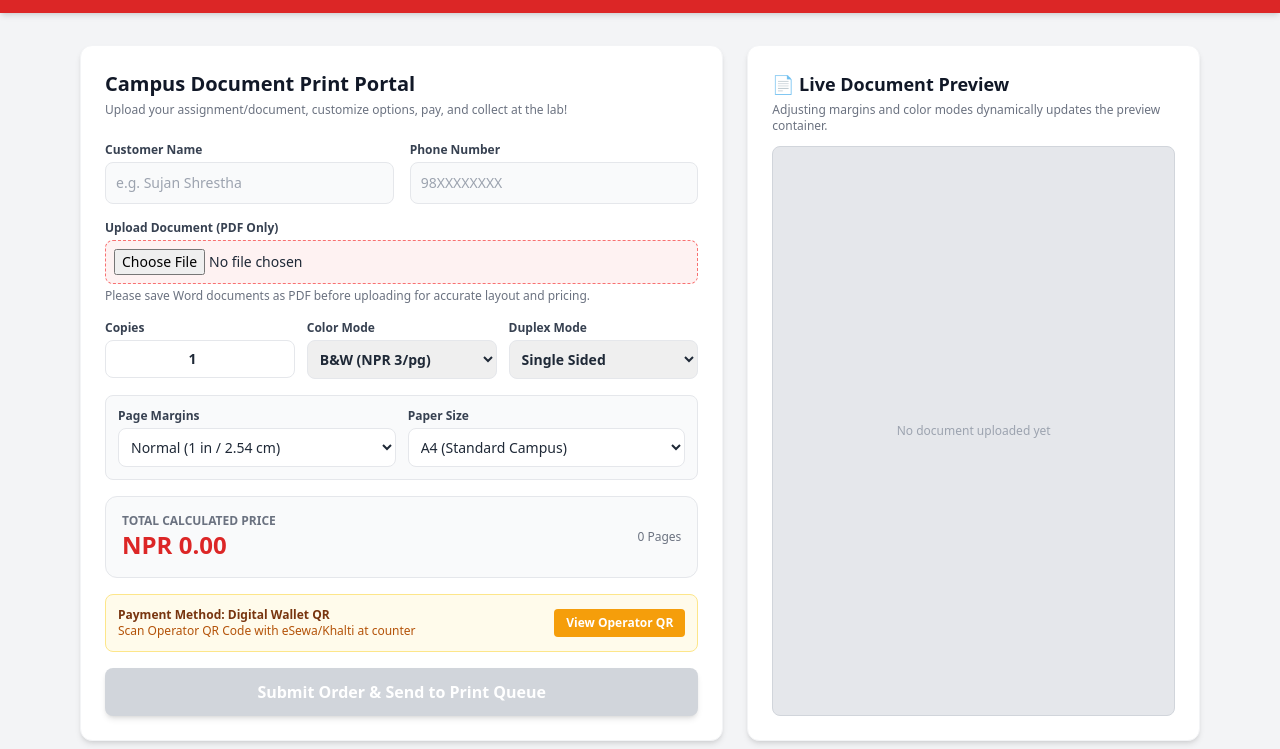
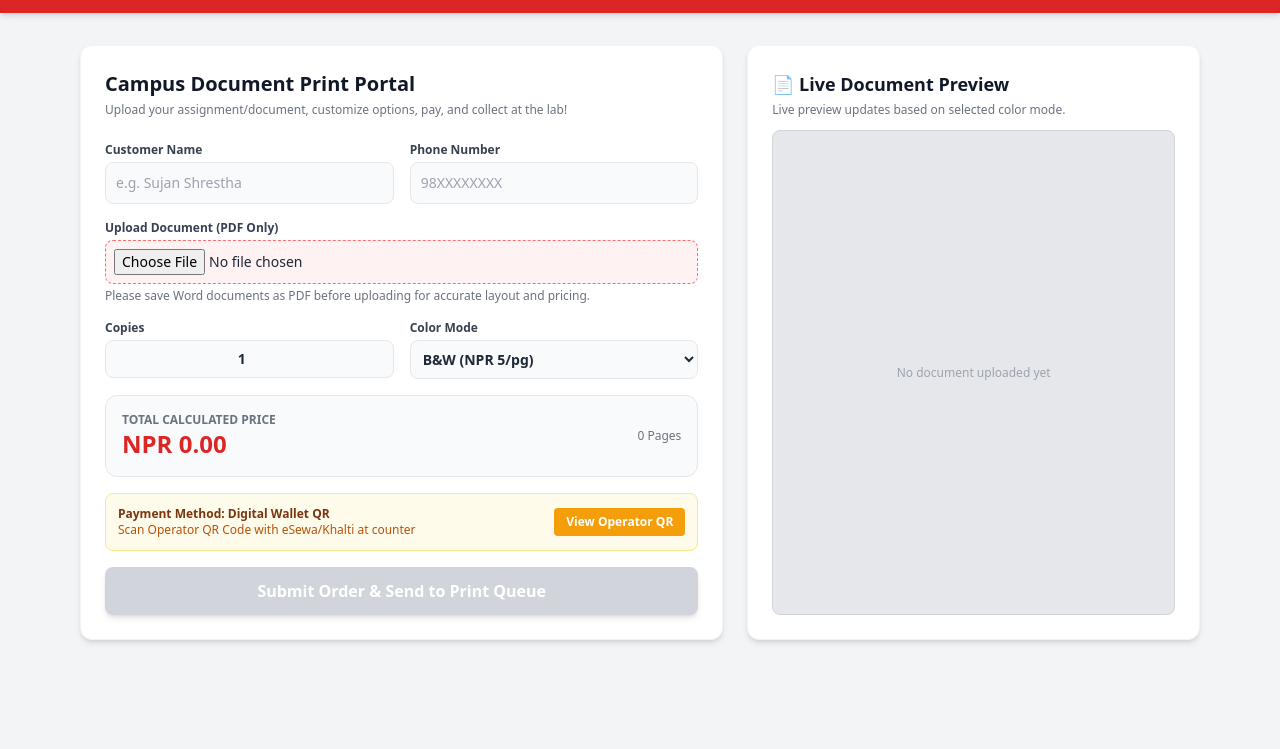
Before and after one commit to yushmaskey4/PrintNepal, a website: page web-app/public/index.html in a window 1280 px wide. Shown: the part 51-800 px from the top of the page. Drawn offline with nearby package versions, Linux system fonts and the light colour scheme.

Commit message:
Simplify UI: remove duplex & margin settings, update pricing to B&W 5 NPR and Color 15 NPR

```diff
--- a/web-app/public/index.html
+++ b/web-app/public/index.html
@@ -39,49 +39,23 @@
         </div>
 
         <!-- File Upload -->
-<div>
-  <label class="block text-xs font-bold text-gray-700 mb-1">Upload Document (PDF Only)</label>
-  <input type="file" id="fileInput" accept=".pdf" required onchange="uploadAndCalculate()" class="w-full p-2 border border-dashed border-red-400 bg-red-50 rounded-lg cursor-pointer text-sm">
-  <p id="fileStatus" class="text-xs text-gray-500 mt-1">Please save Word documents as PDF before uploading for accurate layout and pricing.</p>
-</div>
+        <div>
+          <label class="block text-xs font-bold text-gray-700 mb-1">Upload Document (PDF Only)</label>
+          <input type="file" id="fileInput" accept=".pdf" required onchange="uploadAndCalculate()" class="w-full p-2 border border-dashed border-red-400 bg-red-50 rounded-lg cursor-pointer text-sm">
+          <p id="fileStatus" class="text-xs text-gray-500 mt-1">Please save Word documents as PDF before uploading for accurate layout and pricing.</p>
+        </div>
 
-        <!-- Print Settings Grid -->
-        <div class="grid grid-cols-3 gap-3">
+        <!-- Essential Print Options -->
+        <div class="grid grid-cols-2 gap-4">
           <div>
             <label class="block text-xs font-bold text-gray-700 mb-1">Copies</label>
-            <input type="number" id="copies" value="1" min="1" onchange="calculatePrice()" class="w-full p-2 border rounded-lg text-center font-bold text-sm">
+            <input type="number" id="copies" value="1" min="1" onchange="calculatePrice()" class="w-full p-2 border rounded-lg text-center font-bold text-sm bg-gray-50">
           </div>
           <div>
             <label class="block text-xs font-bold text-gray-700 mb-1">Color Mode</label>
-            <select id="colorMode" onchange="calculatePrice(); updatePreviewStyle();" class="w-full p-2 border rounded-lg text-sm font-semibold">
-              <option value="bw">B&W (NPR 3/pg)</option>
-              <option value="color">Color (NPR 10/pg)</option>
-            </select>
-          </div>
-          <div>
-            <label class="block text-xs font-bold text-gray-700 mb-1">Duplex Mode</label>
-            <select id="duplex" onchange="calculatePrice()" class="w-full p-2 border rounded-lg text-sm font-semibold">
-              <option value="false">Single Sided</option>
-              <option value="true">Double Sided</option>
-            </select>
-          </div>
-        </div>
-
-        <!-- Page Layout Settings (Margins & Paper Format) -->
-        <div class="bg-gray-50 p-3 rounded-lg border border-gray-200 grid grid-cols-2 gap-3">
-          <div>
-            <label class="block text-xs font-bold text-gray-700 mb-1">Page Margins</label>
-            <select id="marginSetting" onchange="updatePreviewStyle()" class="w-full p-2 border rounded-lg text-sm bg-white font-medium">
-              <option value="normal">Normal (1 in / 2.54 cm)</option>
-              <option value="narrow">Narrow (0.5 in / 1.27 cm)</option>
-              <option value="wide">Wide (1.5 in / 3.81 cm)</option>
-            </select>
-          </div>
-          <div>
-            <label class="block text-xs font-bold text-gray-700 mb-1">Paper Size</label>
-            <select id="paperSize" class="w-full p-2 border rounded-lg text-sm bg-white font-medium">
-              <option value="A4">A4 (Standard Campus)</option>
-              <option value="Letter">US Letter</option>
+            <select id="colorMode" onchange="calculatePrice(); updatePreviewStyle();" class="w-full p-2 border rounded-lg text-sm font-semibold bg-gray-50">
+              <option value="bw">B&W (NPR 5/pg)</option>
+              <option value="color">Color (NPR 15/pg)</option>
             </select>
           </div>
         </div>
@@ -115,9 +89,9 @@
     <!-- Live Document Preview Section -->
     <div class="md:col-span-5 bg-white rounded-xl shadow-md p-6 border border-gray-100 flex flex-col">
       <h3 class="text-lg font-bold text-gray-900 mb-1">📄 Live Document Preview</h3>
-      <p class="text-xs text-gray-500 mb-3">Adjusting margins and color modes dynamically updates the preview container.</p>
+      <p class="text-xs text-gray-500 mb-3">Live preview updates based on selected color mode.</p>
 
-      <div id="previewWrapper" class="flex-1 bg-gray-200 rounded-lg p-4 transition-all duration-300 flex items-center justify-center min-h-[380px] overflow-hidden relative border border-gray-300">
+      <div id="previewWrapper" class="flex-1 bg-gray-200 rounded-lg p-2 flex items-center justify-center min-h-[380px] overflow-hidden relative border border-gray-300">
         <p id="placeholderText" class="text-xs text-gray-400 font-medium">No document uploaded yet</p>
         <iframe id="pdfFrame" class="hidden w-full h-full min-h-[360px] bg-white shadow-lg rounded transition-all duration-300"></iframe>
       </div>
@@ -172,24 +146,12 @@
 
     function updatePreviewStyle() {
       const pdfFrame = document.getElementById('pdfFrame');
-      const previewWrapper = document.getElementById('previewWrapper');
       const colorMode = document.getElementById('colorMode').value;
-      const marginSetting = document.getElementById('marginSetting').value;
 
-      // Color filter adjustment
       if (colorMode === 'bw') {
         pdfFrame.style.filter = 'grayscale(100%) contrast(120%)';
       } else {
         pdfFrame.style.filter = 'none';
-      }
-
-      // Visual Margin Simulation via Container Padding
-      if (marginSetting === 'narrow') {
-        previewWrapper.style.padding = '8px';
-      } else if (marginSetting === 'wide') {
-        previewWrapper.style.padding = '32px';
-      } else {
-        previewWrapper.style.padding = '16px';
       }
     }
 
@@ -198,7 +160,7 @@
 
       const copies = parseInt(document.getElementById('copies').value) || 1;
       const colorMode = document.getElementById('colorMode').value;
-      const pricePerPage = colorMode === 'color' ? 10 : 3;
+      const pricePerPage = colorMode === 'color' ? 15 : 5;
 
       const totalPrice = currentUploadedData.totalPages * pricePerPage * copies;
 
@@ -218,9 +180,6 @@
         totalPages: currentUploadedData.totalPages,
         copies: parseInt(document.getElementById('copies').value),
         colorMode: document.getElementById('colorMode').value,
-        duplex: document.getElementById('duplex').value === 'true',
-        marginSetting: document.getElementById('marginSetting').value,
-        paperSize: document.getElementById('paperSize').value,
         totalPrice: parseFloat(document.getElementById('priceDisplay').innerText.replace('NPR ', ''))
       };
 
--- a/web-app/src/server.js
+++ b/web-app/src/server.js
@@ -84,7 +84,7 @@ app.post('/api/upload', (req, res) => {
 
 // 2. Create Order Endpoint
 app.post('/api/orders', (req, res) => {
-  const { customerName, phoneNumber, filePath, fileName, totalPages, copies, colorMode, duplex, totalPrice } = req.body;
+  const { customerName, phoneNumber, filePath, fileName, totalPages, copies, colorMode, totalPrice } = req.body;
 
   const newOrder = {
     id: `PN-${orderIdCounter++}`,
@@ -95,7 +95,6 @@ app.post('/api/orders', (req, res) => {
     totalPages,
     copies,
     colorMode,
-    duplex,
     totalPrice,
     status: 'pending',
     createdAt: new Date()
@@ -111,7 +110,7 @@ app.get('/api/queue', (req, res) => {
     id: o.id,
     customerName: o.customerName,
     fileName: o.fileName,
-    specs: `${o.totalPages} Pages | ${o.copies} Copies | ${o.colorMode.toUpperCase()} | ${o.duplex ? 'Double-Sided' : 'Single-Sided'}`,
+    specs: `${o.totalPages} Pages | ${o.copies} Copies | ${o.colorMode.toUpperCase()}`,
     status: o.status
   }));
   res.json(publicQueue);
```
